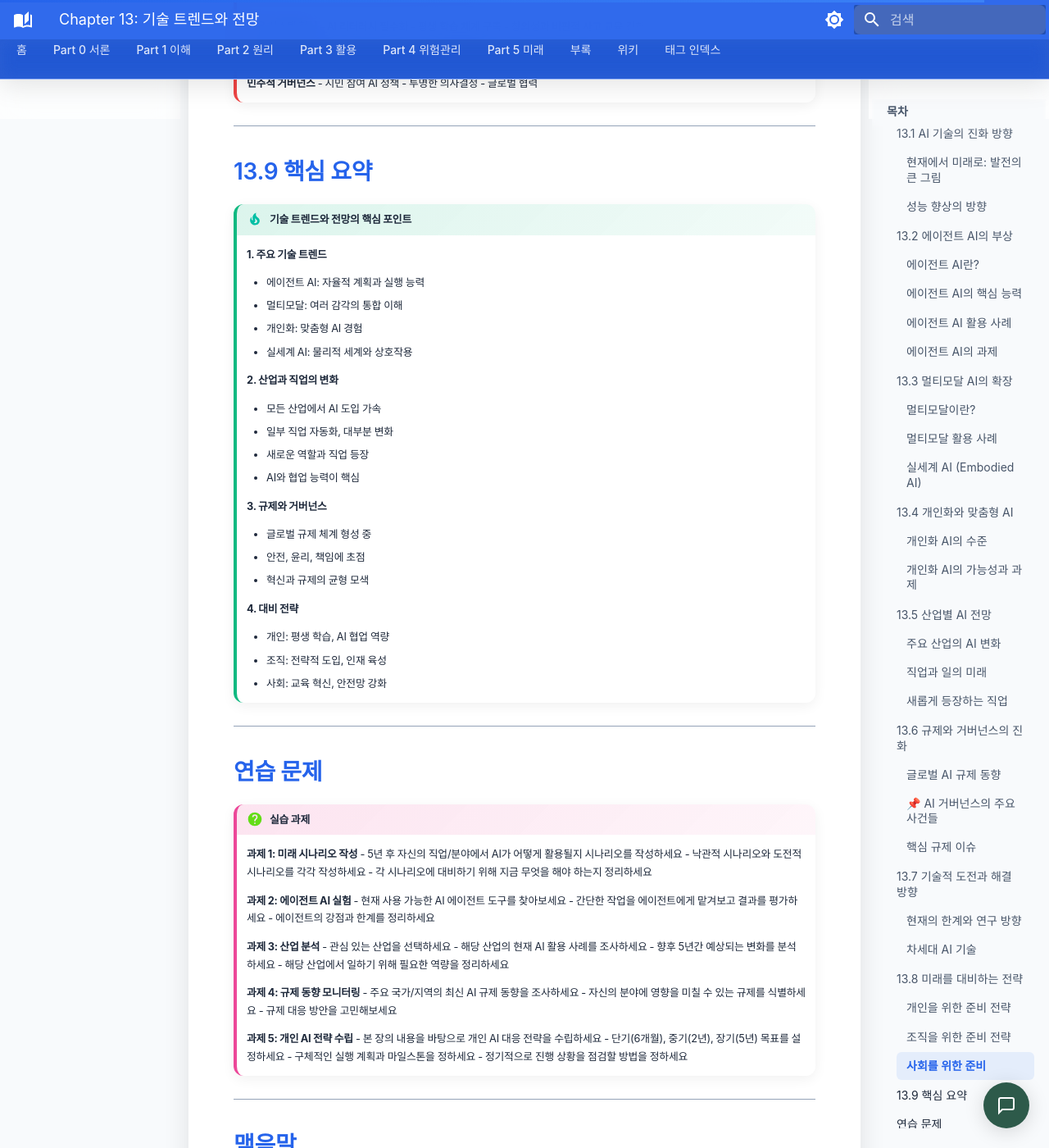
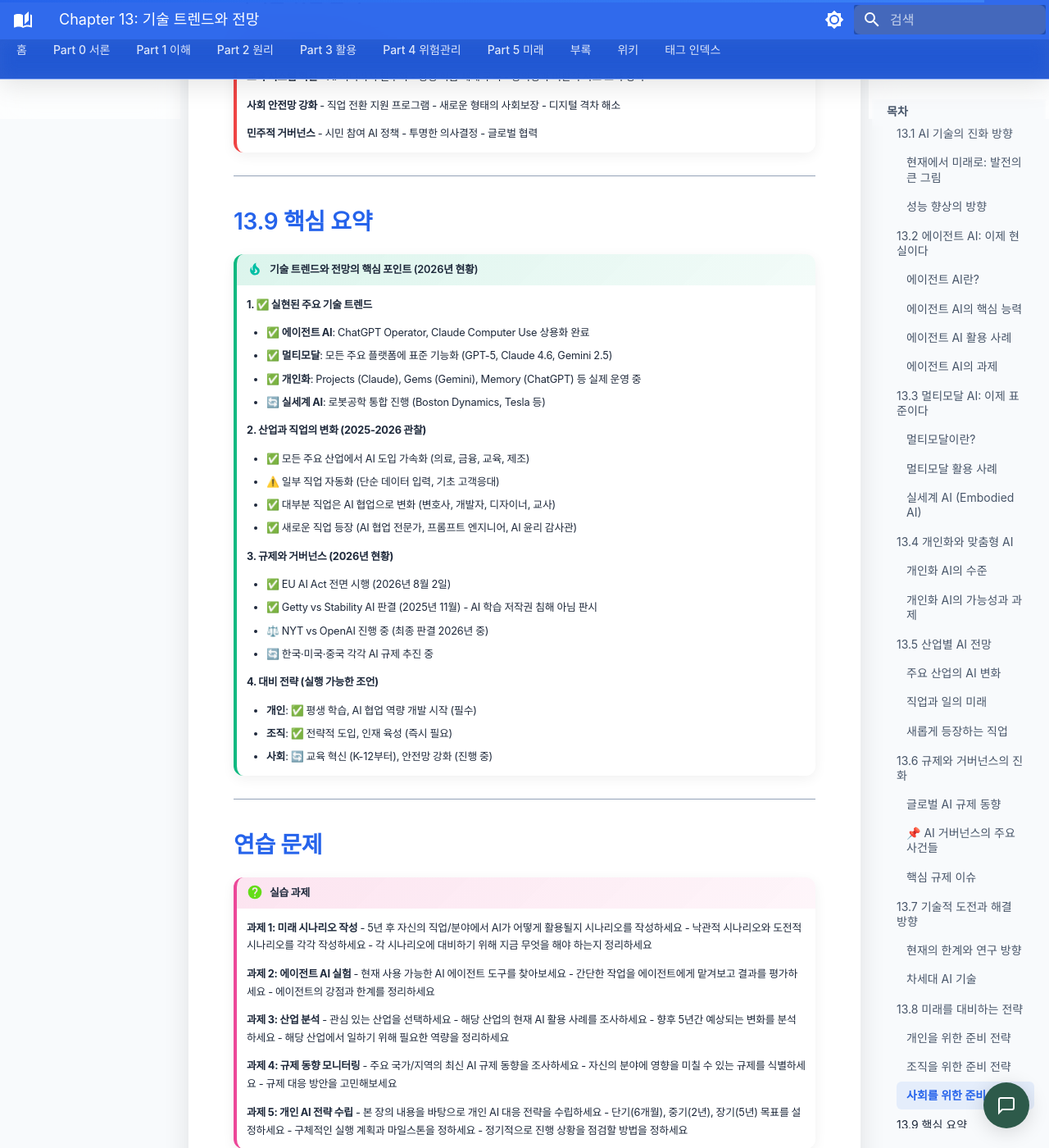
Before and after one commit to Zakedu/genai-book, an MkDocs documentation site: the page built from docs/book/part5/ch13-future-trends.md, in a window 1280 px wide and 1400 px high, scrolled down 12237 px. Shown: the whole window at 82% size. Built offline with MkDocs 1.6.1 and Material for MkDocs 9.7.7, drawn with Linux system fonts in a browser that asks for light colours; some web fonts are replaced; comment, search, counter and statistics services are not loaded; some of the changed text lies outside the part shown.

Commit message:
feat: 프롬프트 엔지니어링 위키 추가 및 전체 콘텐츠 2026년 2월 기준 업데이트

```diff
--- a/docs/book/part5/ch13-future-trends.md
+++ b/docs/book/part5/ch13-future-trends.md
@@ -15,12 +15,12 @@
 
 생성형 AI는 빠르게 진화하고 있으며, 몇 가지 핵심 방향으로 발전하고 있습니다.
 
-| 진화 영역 | 1단계 (2020-2022) | 2단계 (2023-2024) | 3단계 (2025-) |
-|:----------|:------------------|:------------------|:--------------|
-| **모달리티** | 단일 모달 (텍스트) | 멀티모달 (+이미지) | 통합 이해 (모든 감각) |
-| **자율성** | 수동적 응답 | 반자율 에이전트 | 자율적 협업 |
-| **맞춤화** | 범용 모델 | 맞춤화 가능 | 개인화 AI |
-| **인프라** | 클라우드 의존 | 하이브리드 | 엣지 AI 확대 |
+| 진화 영역 | 1단계 (2020-2022) | 2단계 (2023-2024) | 3단계 (2025-2026) ✓ 현재 |
+|:----------|:------------------|:------------------|:--------------------------|
+| **모달리티** | 단일 모달 (텍스트) | 멀티모달 (+이미지) | ✅ 통합 멀티모달 (모든 감각) |
+| **자율성** | 수동적 응답 | 반자율 에이전트 | ✅ 자율적 협업 에이전트 |
+| **맞춤화** | 범용 모델 | 맞춤화 가능 | ✅ 개인화 AI (Projects, Gems) |
+| **인프라** | 클라우드 의존 | 하이브리드 | 엣지 AI 확대 (진행 중) |
 
 ### 성능 향상의 방향
 
@@ -34,11 +34,11 @@
 
 ---
 
-## 13.2 에이전트 AI의 부상
+## 13.2 에이전트 AI: 이제 현실이다
 
 ### 에이전트 AI란?
 
-에이전트 AI는 단순히 질문에 답하는 것을 넘어, 스스로 계획을 세우고 행동하는 AI입니다.
+에이전트 AI는 단순히 질문에 답하는 것을 넘어, 스스로 계획을 세우고 행동하는 AI입니다. 2025년 이후 ChatGPT의 Operator, Claude의 Computer Use 등으로 상용화되었습니다.
 
 **기존 AI (반응형) vs 에이전트 AI (자율형) 비교**
 
@@ -90,11 +90,11 @@
 
 ---
 
-## 13.3 멀티모달 AI의 확장
+## 13.3 멀티모달 AI: 이제 표준이다
 
 ### 멀티모달이란?
 
-여러 형태의 정보(텍스트, 이미지, 오디오, 비디오)를 동시에 이해하고 생성하는 능력입니다.
+여러 형태의 정보(텍스트, 이미지, 오디오, 비디오)를 동시에 이해하고 생성하는 능력입니다. 2024년 이후 모든 주요 AI 플랫폼의 필수 기능이 되었습니다.
 
 **멀티모달 AI의 발전 단계**
 
@@ -213,9 +213,9 @@
 
 ### 📌 AI 거버넌스의 주요 사건들
 
-!!! info "사례 기록 시점: 2025년 1월"
+!!! info "사례 기록 시점: 2026년 2월"
 
-**사례 1: Sam Altman 해임과 복귀 사태 (2023년 11월)**
+**사례 1: Sam Altman 해임과 복귀 사태 (2023년 11월) - 역사적 기록**
 
 AI 산업 역사상 가장 극적인 거버넌스 사건 중 하나입니다.
 
@@ -367,33 +367,34 @@
 
 ## 13.9 핵심 요약
 
-!!! tip "기술 트렌드와 전망의 핵심 포인트"
+!!! tip "기술 트렌드와 전망의 핵심 포인트 (2026년 현황)"
 
-    **1. 주요 기술 트렌드**
+    **1. ✅ 실현된 주요 기술 트렌드**
 
-    - 에이전트 AI: 자율적 계획과 실행 능력
-    - 멀티모달: 여러 감각의 통합 이해
-    - 개인화: 맞춤형 AI 경험
-    - 실세계 AI: 물리적 세계와 상호작용
+    - ✅ **에이전트 AI**: ChatGPT Operator, Claude Computer Use 상용화 완료
+    - ✅ **멀티모달**: 모든 주요 플랫폼에 표준 기능화 (GPT-5, Claude 4.6, Gemini 2.5)
+    - ✅ **개인화**: Projects (Claude), Gems (Gemini), Memory (ChatGPT) 등 실제 운영 중
+    - 🔄 **실세계 AI**: 로봇공학 통합 진행 (Boston Dynamics, Tesla 등)
 
-    **2. 산업과 직업의 변화**
+    **2. 산업과 직업의 변화 (2025-2026 관찰)**
 
-    - 모든 산업에서 AI 도입 가속
-    - 일부 직업 자동화, 대부분 변화
-    - 새로운 역할과 직업 등장
-    - AI와 협업 능력이 핵심
+    - ✅ 모든 주요 산업에서 AI 도입 가속화 (의료, 금융, 교육, 제조)
+    - ⚠️ 일부 직업 자동화 (단순 데이터 입력, 기초 고객응대)
+    - ✅ 대부분 직업은 AI 협업으로 변화 (변호사, 개발자, 디자이너, 교사)
+    - ✅ 새로운 직업 등장 (AI 협업 전문가, 프롬프트 엔지니어, AI 윤리 감사관)
 
-    **3. 규제와 거버넌스**
+    **3. 규제와 거버넌스 (2026년 현황)**
 
-    - 글로벌 규제 체계 형성 중
-    - 안전, 윤리, 책임에 초점
-    - 혁신과 규제의 균형 모색
+    - ✅ EU AI Act 전면 시행 (2026년 8월 2일)
+    - ✅ Getty vs Stability AI 판결 (2025년 11월) - AI 학습 저작권 침해 아님 판시
+    - ⚖️ NYT vs OpenAI 진행 중 (최종 판결 2026년 중)
+    - 🔄 한국·미국·중국 각각 AI 규제 추진 중
 
-    **4. 대비 전략**
+    **4. 대비 전략 (실행 가능한 조언)**
 
-    - 개인: 평생 학습, AI 협업 역량
-    - 조직: 전략적 도입, 인재 육성
-    - 사회: 교육 혁신, 안전망 강화
+    - **개인**: ✅ 평생 학습, AI 협업 역량 개발 시작 (필수)
+    - **조직**: ✅ 전략적 도입, 인재 육성 (즉시 필요)
+    - **사회**: 🔄 교육 혁신 (K-12부터), 안전망 강화 (진행 중)
 
 ---
 
```
Also changed, not shown: docs/book/part1/ch01-what-is-genai.md (+9 -9 lines), docs/book/part2/ch02-tools-ecosystem.md (+22 -22 lines), docs/book/part4/ch09-hallucination.md (+4 -3 lines), docs/book/part4/ch10-ethics.md (+36 -31 lines).
